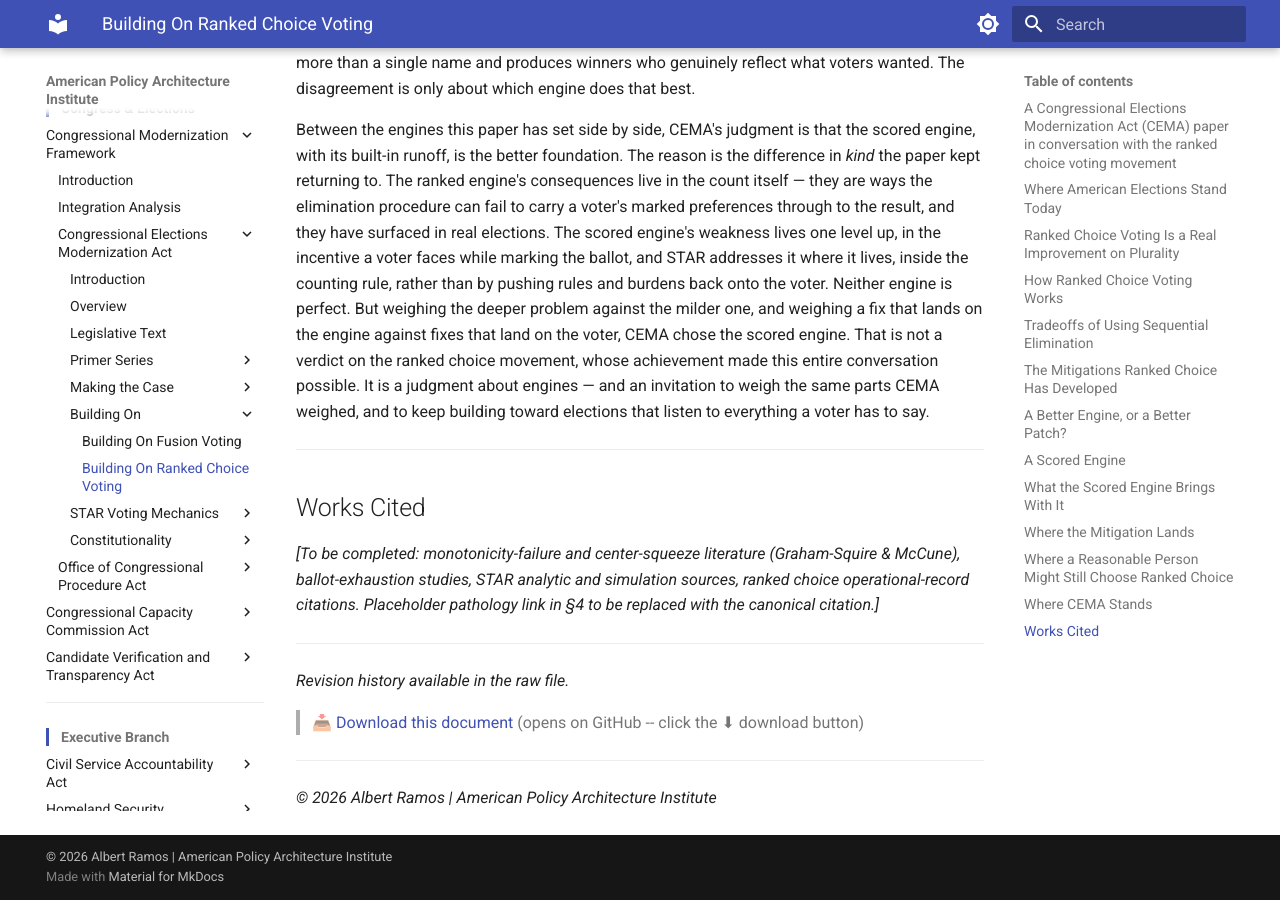
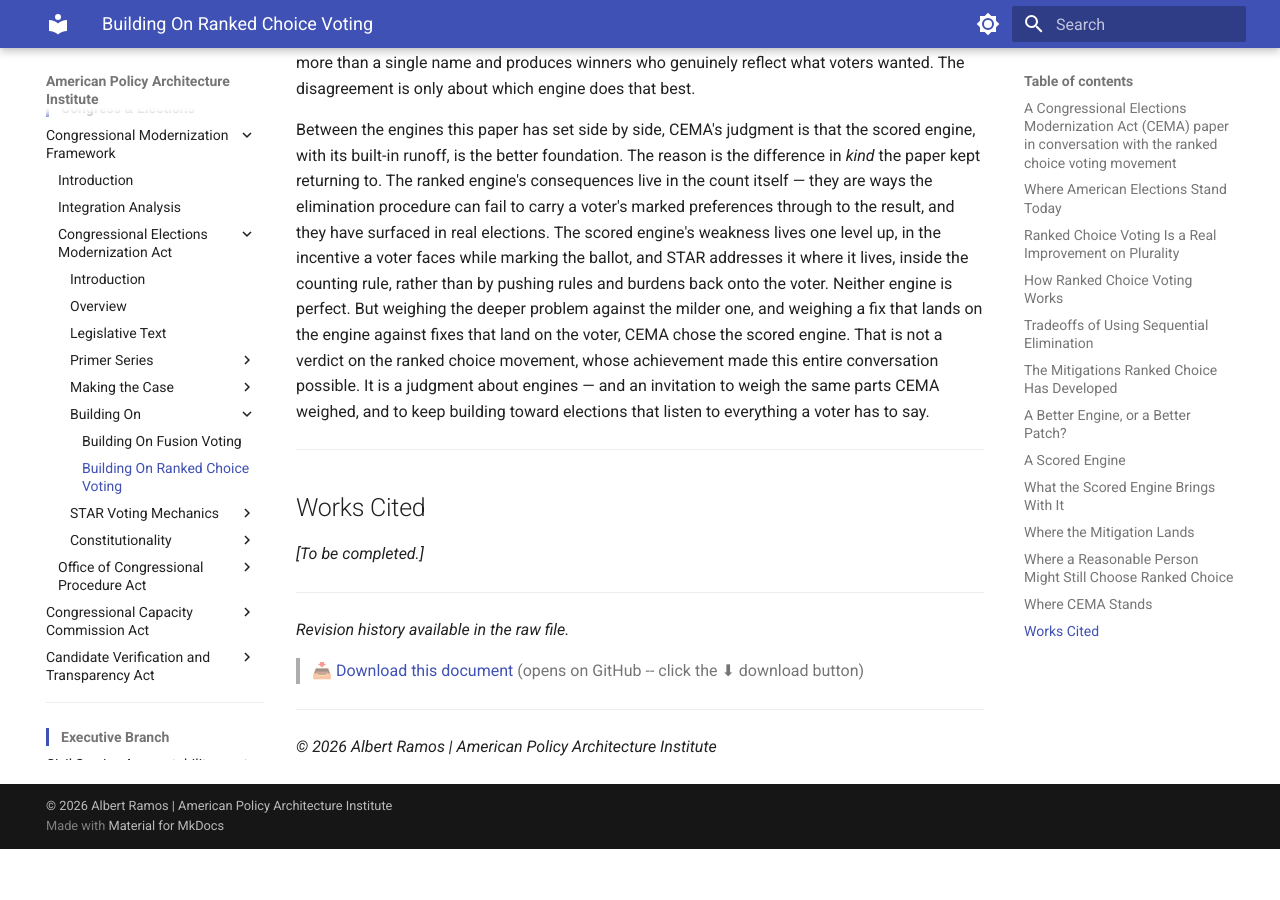
Before and after one commit to albertintech/apai, an MkDocs documentation site: the page built from docs/congress/cmf/cema/building-on-ranked-choice-voting.md, in a window 1280 px wide and 900 px high, scrolled down 11307 px. Built offline with MkDocs 1.6.1 and Material for MkDocs 9.7.7, drawn with Linux system fonts in a browser that asks for light colours; after the commit the page ends 12156 px from its top, so only the background shows below that.

Commit message:
Simplify placeholder text in Works Cited section
Updated the Works Cited section to simplify the placeholder text.

```diff
--- a/docs/congress/cmf/cema/building-on-ranked-choice-voting.md
+++ b/docs/congress/cmf/cema/building-on-ranked-choice-voting.md
@@ -198,7 +198,7 @@ Between the engines this paper has set side by side, CEMA's judgment is that the
 
 ## Works Cited
 
-*[To be completed: monotonicity-failure and center-squeeze literature (Graham-Squire & McCune), ballot-exhaustion studies, STAR analytic and simulation sources, ranked choice operational-record citations. Placeholder pathology link in §4 to be replaced with the canonical citation.]*
+*[To be completed.]*
 
 ---
 
```
